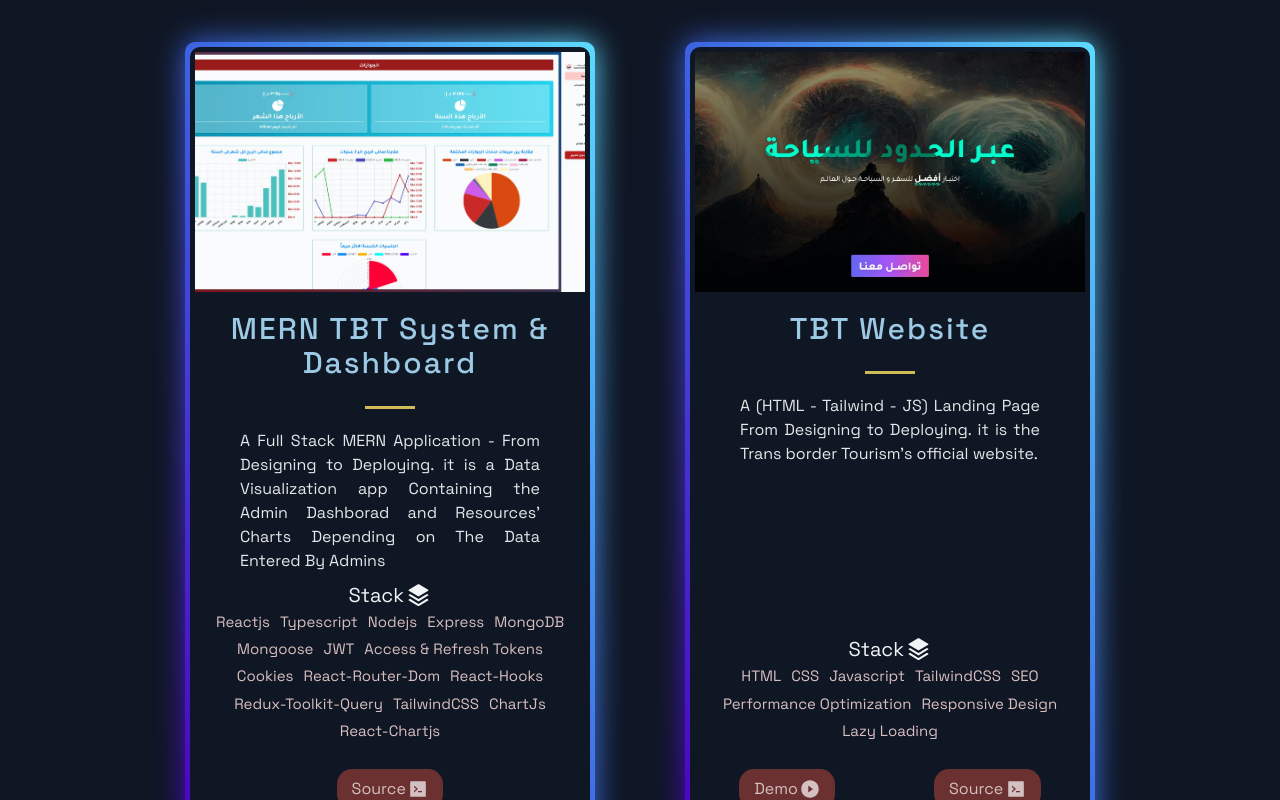
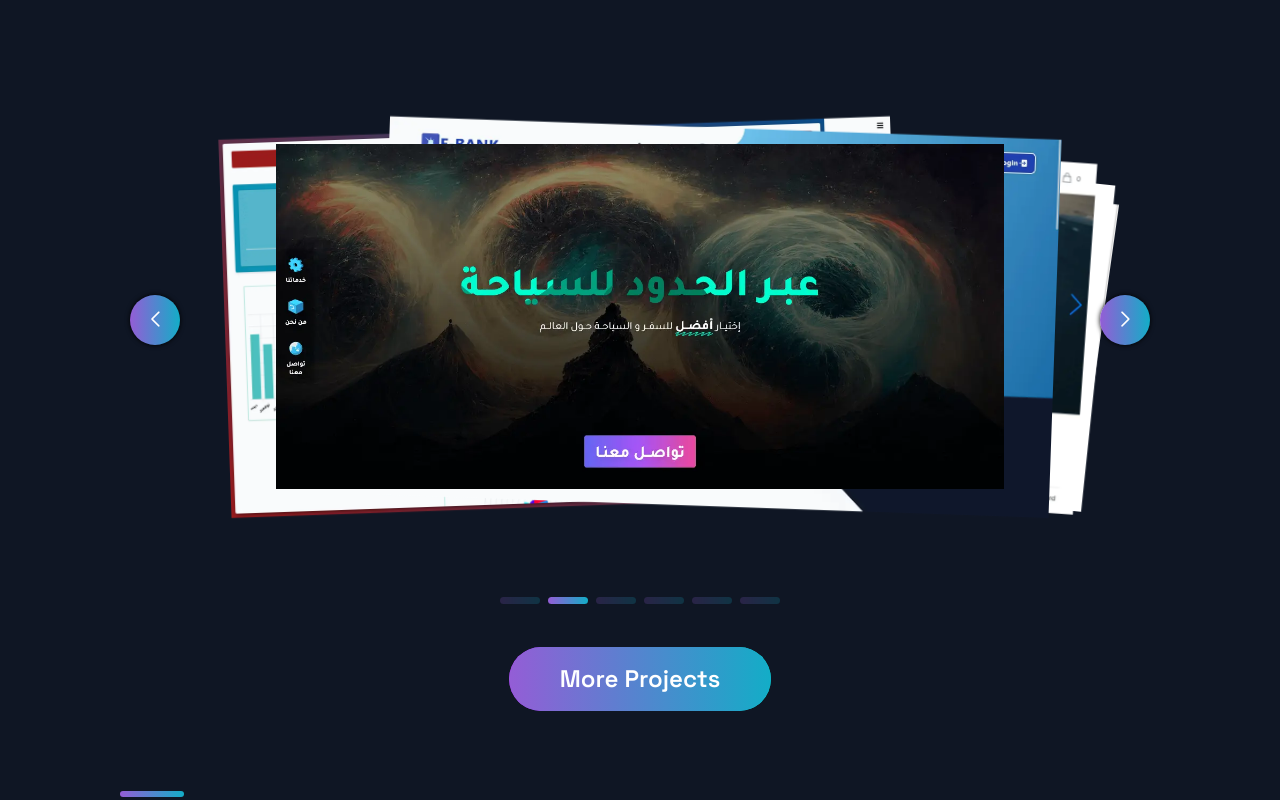
Before and after one commit to mostafakamal22/nextjs-portfolio, a Next.js app: page / in a window 1280 px wide. Shown: the part 820-1620 px from the top of the page. Built offline with nearby package versions, Linux system fonts and the light colour scheme.

Commit message:
Projects carousel first introduction

```diff
--- a/package.json
+++ b/package.json
@@ -13,12 +13,13 @@
     "react-dom": "17.0.2",
     "react-icons": "^4.2.0",
     "react-lazy-load-image-component": "^1.5.5",
-    "react-spring": "^9.5.2",
+    "react-spring": "^9.7.1",
     "styled-components": "^5.3.0",
     "styled-normalize": "^8.0.7",
     "swiper": "^9.2.0"
   },
   "devDependencies": {
+    "@react-spring/types": "^9.7.2",
     "@types/node": "^18.6.4",
     "@types/react": "^18.0.16",
     "@types/react-lazy-load-image-component": "^1.5.2",
--- a/src/components/Projects/ProjectCarousel.tsx
+++ b/src/components/Projects/ProjectCarousel.tsx
@@ -1,59 +1,55 @@
 import { useMemo, useState } from "react";
+import { LazyLoadComponent } from "react-lazy-load-image-component";
 
 //Import Swiper React components
 import { Swiper, SwiperSlide } from "swiper/react";
+import { Autoplay, EffectCards } from "swiper";
 
 //Import Swiper styles
-import "swiper/css";
-import "swiper/css/navigation";
-import "swiper/css/pagination";
+import "swiper/css/bundle";
 
 //Swiper Modules
 import { Navigation, Pagination } from "swiper";
 import { projects } from "../../constants/constants";
+import { PaginationOptions } from "swiper/types";
 
 export const ProjectCarousel = () => {
   const [_, setIsModal] = useState<boolean>(false);
 
-  // const pagination = {
-  //   bulletElement: "img",
-  //   clickable: true,
-  //   renderBullet: function (index: number, className: string) {
-  //     return (
-  //       '<img src="' +
-  //       carouselThumbnails[index] +
-  //       '" class="' +
-  //       className +
-  //       '"/>'
-  //     );
-  //   },
-  // };
+  const pagination: PaginationOptions = {
+    type: "bullets",
+    clickable: true,
+  };
 
   const CarouselImages = useMemo(
     () =>
       projects.map((project) => (
         <SwiperSlide key={project?.id}>
+          <LazyLoadComponent>
             <img
               src={project?.image}
               alt={project?.title}
               loading="lazy"
               onClick={() => setIsModal(true)}
             />
+          </LazyLoadComponent>
+
+          <div className="swiper-lazy-preloader swiper-lazy-preloader-white"></div>
         </SwiperSlide>
       )),
     []
   );
 
   return (
-    <>
     <Swiper
-        //   pagination={pagination}
-        navigation={true}
-        modules={[Navigation, Pagination]}
+      navigation
+      autoplay
+      pagination={pagination}
+      modules={[Navigation, Pagination, EffectCards, Autoplay]}
+      effect="cards"
       className="mySwiper"
     >
       {CarouselImages}
     </Swiper>
-    </>
   );
 };
--- a/src/components/Projects/Projects.tsx
+++ b/src/components/Projects/Projects.tsx
@@ -1,28 +1,13 @@
-import React, { useEffect } from "react";
-import { AiFillCode, AiFillPlayCircle } from "react-icons/ai";
-import { RiStackFill } from "react-icons/ri";
-import { LazyLoadComponent } from "react-lazy-load-image-component";
-import {
-  BlogCard,
-  CardInfo,
-  ExternalLinks,
-  GridContainer,
-  HeaderThree,
-  Hr,
-  Tag,
-  TagList,
-  TitleContent,
-  UtilityList,
-  Img,
-  StackTitle,
-} from "./ProjectsStyles";
+import { useEffect } from "react";
+
+import { BlogCard } from "./ProjectsStyles";
 import {
   Section,
   SectionDivider,
   SectionTitle,
 } from "../../styles/GlobalComponents";
-import { projects } from "../../constants/constants";
 import Button from "../../styles/GlobalComponents/Button";
+import { ProjectCarousel } from "./ProjectCarousel";
 
 interface ProjectsProps {
   animateProjects: boolean;
@@ -51,8 +36,32 @@ const Projects = ({ animateProjects, setAnimateProjects }: ProjectsProps) => {
     <Section id="projects">
       <SectionDivider />
       <SectionTitle main>Projects</SectionTitle>
-      <GridContainer>
-        {projects.map((project, index) => (
+
+      <BlogCard animateProjects={animateProjects}>
+        <ProjectCarousel />
+      </BlogCard>
+
+      <div style={{ display: "flex", justifyContent: "center" }}>
+        <Button>
+          <a
+            style={{ color: "white" }}
+            href="https://mostafakamal22.github.io/#my-work"
+            target="_blank"
+          >
+            More Projects
+          </a>
+        </Button>
+      </div>
+
+      <SectionDivider />
+    </Section>
+  );
+};
+
+export default Projects;
+
+{
+  /* {projects.map((project, index) => (
           <BlogCard animateProjects={animateProjects} key={index}>
             <LazyLoadComponent>
               <Img src={project.image} loading="lazy" alt="Project" />
@@ -87,24 +96,5 @@ const Projects = ({ animateProjects, setAnimateProjects }: ProjectsProps) => {
               </ExternalLinks>
             </UtilityList>
           </BlogCard>
-        ))}
-      </GridContainer>
-
-      <div style={{ display: "flex", justifyContent: "center" }}>
-        <Button>
-          <a
-            style={{ color: "white" }}
-            href="https://mostafakamal22.github.io/#my-work"
-            target="_blank"
-          >
-            More Projects
-          </a>
-        </Button>
-      </div>
-
-      <SectionDivider />
-    </Section>
-  );
-};
-
-export default Projects;
+        ))} */
+}
--- a/src/components/Projects/ProjectsStyles.tsx
+++ b/src/components/Projects/ProjectsStyles.tsx
@@ -28,46 +28,7 @@ export const GridContainer = styled.section`
   }
 `;
 const StyledBlogCard = styled(animated.div)`
-  position: relative;
-  display: flex;
-  flex-direction: column;
-  border-radius: 1rem;
-  text-align: center;
-  width: 400px;
-  background-color: #0f1624;
-
-  &:before,
-  &:after {
-    content: "";
-    position: absolute;
-    inset: -0.5rem;
-    z-index: -1;
-    background: linear-gradient(
-      var(--gradient-angle),
-      #5ddcff,
-      #3c67e3,
-      #4e00c2
-    );
-    border-radius: inherit;
-    animation: rotation 10s linear infinite;
-  }
-
-  &:after {
-    filter: blur(1.5rem);
-  }
-
-  @keyframes rotation {
-    0% {
-      --gradient-angle: 0deg;
-    }
-    100% {
-      --gradient-angle: 360deg;
-    }
-  }
-
-  @media ${(props) => props.theme.breakpoints.sm} {
-    width: 100%;
-  }
+  width: 100%;
 `;
 
 type BlogCardTypes = {
@@ -84,7 +45,7 @@ export const BlogCard = ({ animateProjects, children }: BlogCardTypes) => {
   });
 
   return transitions(
-    (styles, item) =>
+    (styles: any, item: any) =>
       item && <StyledBlogCard style={styles}> {children} </StyledBlogCard>
   );
 };
--- a/src/pages/index.tsx
+++ b/src/pages/index.tsx
@@ -7,7 +7,6 @@ import Projects from "../components/Projects/Projects";
 import Technologies from "../components/Technologies/Technologies";
 import { Layout } from "../layout/Layout";
 import { Section } from "../styles/GlobalComponents/index";
-// import { ProjectCarousel } from "../components/Projects/ProjectCarousel";
 
 const Home = () => {
   //State for hero Animation
@@ -22,13 +21,11 @@ const Home = () => {
   const [animateAcomplishments, setAnimateAcomplishments] = useState(false);
 
   return (
-    <Layout children={undefined}>
+    <Layout>
       <Section grid>
         <Hero startAnimation={startAnimation} />
         <BgAnimation startAnimation={startAnimation} />
       </Section>
-
-      {/* <ProjectCarousel /> */}
 
       <Projects
         animateProjects={animateProjects}
--- a/src/styles/globals.tsx
+++ b/src/styles/globals.tsx
@@ -23,12 +23,14 @@ const GlobalStyles = createGlobalStyle`
     margin: 0;
     padding: 0;
   }
+
   html {
     font-size: 62.5%;
     scroll-behavior: smooth;
     scroll-padding: 2rem;
     overflow-x: hidden;
   }
+
   body {
     font-family: ${(props) => props.theme.fonts.main};
     font-size: 1.6rem;
@@ -37,39 +39,42 @@ const GlobalStyles = createGlobalStyle`
     cursor: default;
 
   }
+
   h1,h2,h3,h4,h5,h6,button {
     font-family: ${(props) => props.theme.fonts.title};
   }
+
   a {
     text-decoration: none;
   }
+
   li{
     list-style: none;
   }
 
   //Swiper Styles
-  --large-desktop: 992px;
-  --extra-large-desktops: 1200px;
+  .mySwiper {
+  position: relative;
+  width: 100%;
+  height: 60rem;
+  margin-inline: auto;
+  border-radius: 1rem;
 
-  .mySwiper {
-  width: 100%;
-  /* max-width: 35rem; */
-  height: 60rem;
-  margin: 0;
-  /* @media screen and (min-width: var(--large-desktop)) {
-    flex-basis: 45%;
-    border-radius: 0.5rem;
+
+  @media ${(props) => props.theme.breakpoints.md}{
+   height: 45rem;
   }
-  @media screen and (min-width: var(extra-large-laptops-desktops)) {
-    max-width: 33rem;
-    min-height: 20rem;
-  } */
+
+  @media ${(props) => props.theme.breakpoints.md}{
+   height: 30rem;
+  }
+
 }
 
 .swiper-slide {
   text-align: center;
   font-size: 18px;
-  background: #fff;
+  background: transparent;
   display: flex;
   justify-content: center;
   align-items: center;
@@ -77,55 +82,59 @@ const GlobalStyles = createGlobalStyle`
 
 .swiper-slide img {
   display: block;
-  width: 100%;
-  height: 100%;
+  width: 70%;
+  height: auto;
   object-fit: cover;
   object-position: center;
+
+  @media ${(props) => props.theme.breakpoints.md} {
+    width: 90%;
+  }
 }
 
 .swiper-button-next,
 .swiper-button-prev {
-  background-color: $White;
-  width: 2.5rem;
-  height: 2.5rem;
+  background-image: linear-gradient(270deg,#13ADC7 0%,#945DD6 100%);
+  width: 5rem;
+  height: 5rem;
   border-radius: 100%;
-  color: $Black;
-  @media screen and (min-width: $large-laptops-desktops) {
-    display: none;
+  color: white;
+  box-shadow: 0 0 5px black;
+
+
+  @media ${(props) => props.theme.breakpoints.md} {
+    width: 3rem;
+    height: 3rem;
   }
 }
 
 .swiper-button-next::after,
 .swiper-button-prev::after {
-  font-size: 1rem;
-  font-weight: $font-weight-700;
+  font-size: 1.5rem;
+  font-weight: 700;
+  @media ${(props) => props.theme.breakpoints.md} {
+    font-size: 1rem;
+  }
 }
 
 .swiper-pagination {
-  display: none;
-  @media screen and (min-width: $large-laptops-desktops) {
-    display: block;
+
+  @media ${(props) => props.theme.breakpoints.md} {
+     display: none;
   }
 }
 
 .swiper-pagination-bullet {
   width: 4rem;
-  height: 4rem;
+  height: 7px;
   text-align: center;
-  opacity: 1;
-  border-radius: 0px;
-  border: 0.125rem solid transparent;
-  border-radius: 0.5rem;
-  background: transparent;
+  border: none;
+  border-radius: 5px;
+  background-image: linear-gradient(270deg,#13ADC7 0%,#945DD6 100%);
 }
 
-.swiper-pagination-bullet:hover {
-  opacity: 0.6;
-}
-
-.swiper-pagination-bullet-active {
-  border: 0.125rem solid $Orange;
-  opacity: 0.6;
+.swiper-3d .swiper-slide-shadow {
+  background: none;
 }
 
 `;
```
Also changed, not shown: 1 other file (tests, documents, lock files or other folders). Lines whose indentation alone changed are shown as unchanged.
